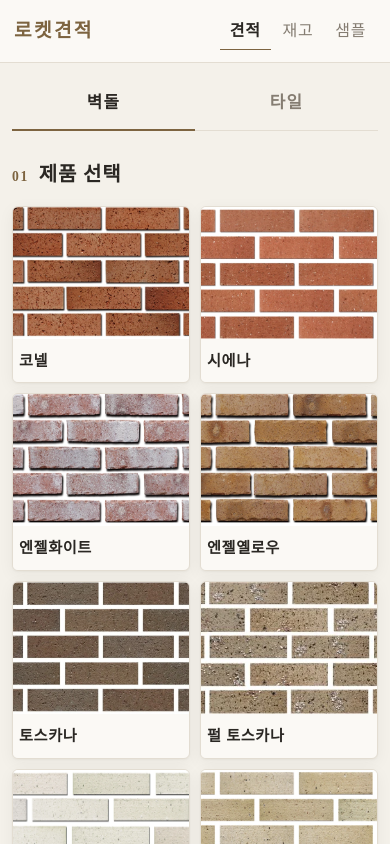
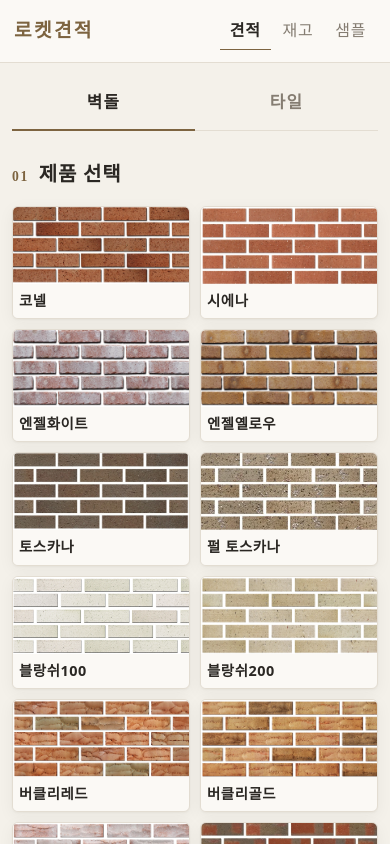
Before and after one commit to jhp-good/261021-hackathon-1, a Next.js app: page / in a window 390 px wide. Shown: the top 844 px of the page. Built offline with nearby package versions, Linux system fonts and the light colour scheme; a web font is replaced by a local one.

Commit message:
제품 사진 카드를 원본 비율(16:7) 직사각형으로, 이름 칸 얇게
Co-Authored-By: Claude Opus 5.5 <noreply@anthropic.com>

```diff
--- a/app/globals.css
+++ b/app/globals.css
@@ -93,10 +93,11 @@ main { max-width: 1200px; margin: 0 auto; padding: 16px; }
   display: flex; flex-direction: column; padding: 0; overflow: hidden; cursor: pointer; text-align: center;
   background: var(--surface); border: 1px solid var(--line); border-radius: var(--radius); box-shadow: var(--shadow);
 }
-.product-card img { display: block; width: 100%; aspect-ratio: 4 / 3; object-fit: cover; background: var(--line); transition: transform 0.4s ease; }
+/* 원본 사진 비율(대부분 2.29:1)을 그대로 — 벽돌 쌓은 모습이 잘리지 않게 */
+.product-card img { display: block; width: 100%; aspect-ratio: 16 / 7; object-fit: cover; background: var(--line); transition: transform 0.4s ease; }
 .product-card:hover img { transform: scale(1.03); }
 .product-card span {
-  position: relative; padding: 12px 8px; font-weight: 600; letter-spacing: 0.04em; background: var(--surface);
+  position: relative; padding: 8px; font-weight: 600; letter-spacing: 0.04em; background: var(--surface);
   white-space: nowrap; overflow: hidden; text-overflow: ellipsis;
 }
 .product-card.text-only span { padding: 22px 8px; }
@@ -233,7 +234,7 @@ main { max-width: 1200px; margin: 0 auto; padding: 16px; }
   .stats b { font-size: 1.6rem; }
   .size-card { padding: 12px 14px; }
   .size-card strong { font-size: 1.2rem; }
-  .product-card span { padding: 10px 6px; font-size: 0.95rem; }
+  .product-card span { padding: 6px; font-size: 0.9rem; }
   .red-count b { font-size: 2.2rem; }
   .stock-row { padding: 10px 12px; }
   .stock-row .code { display: none; }
```
